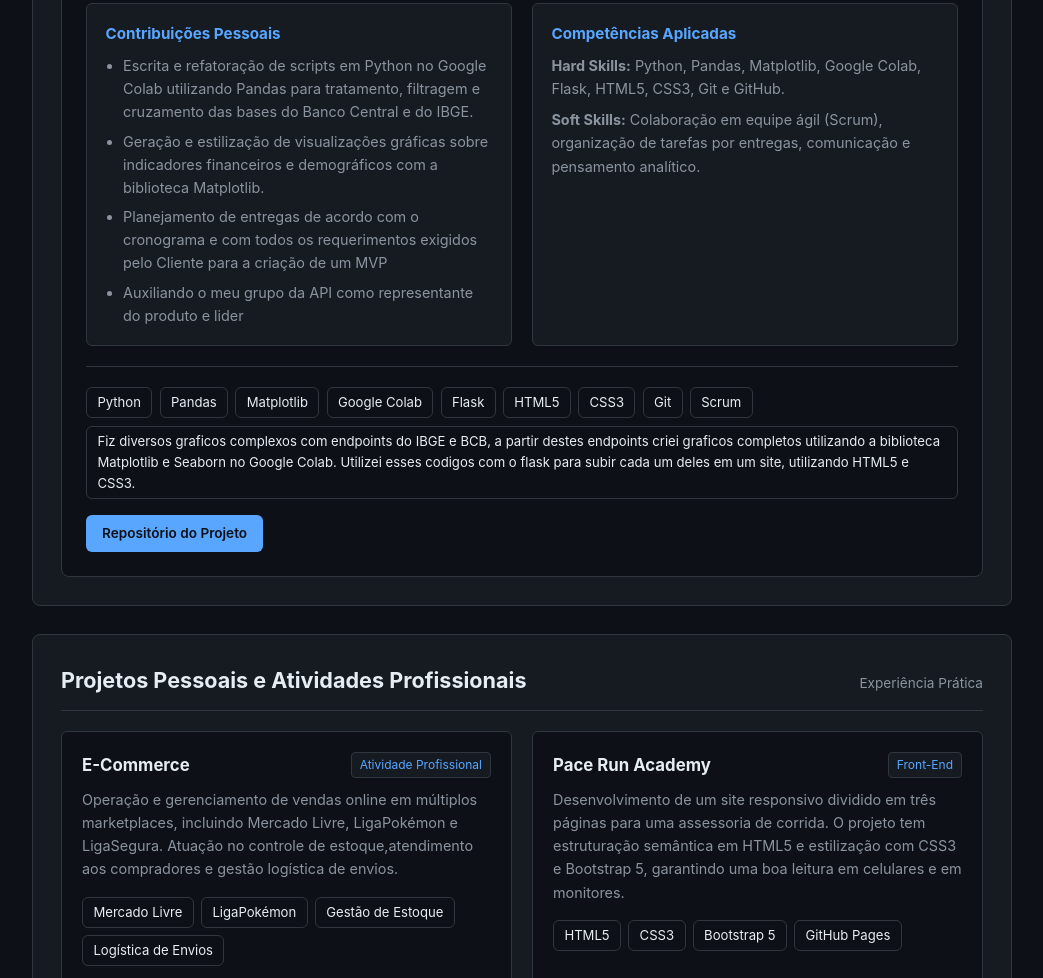
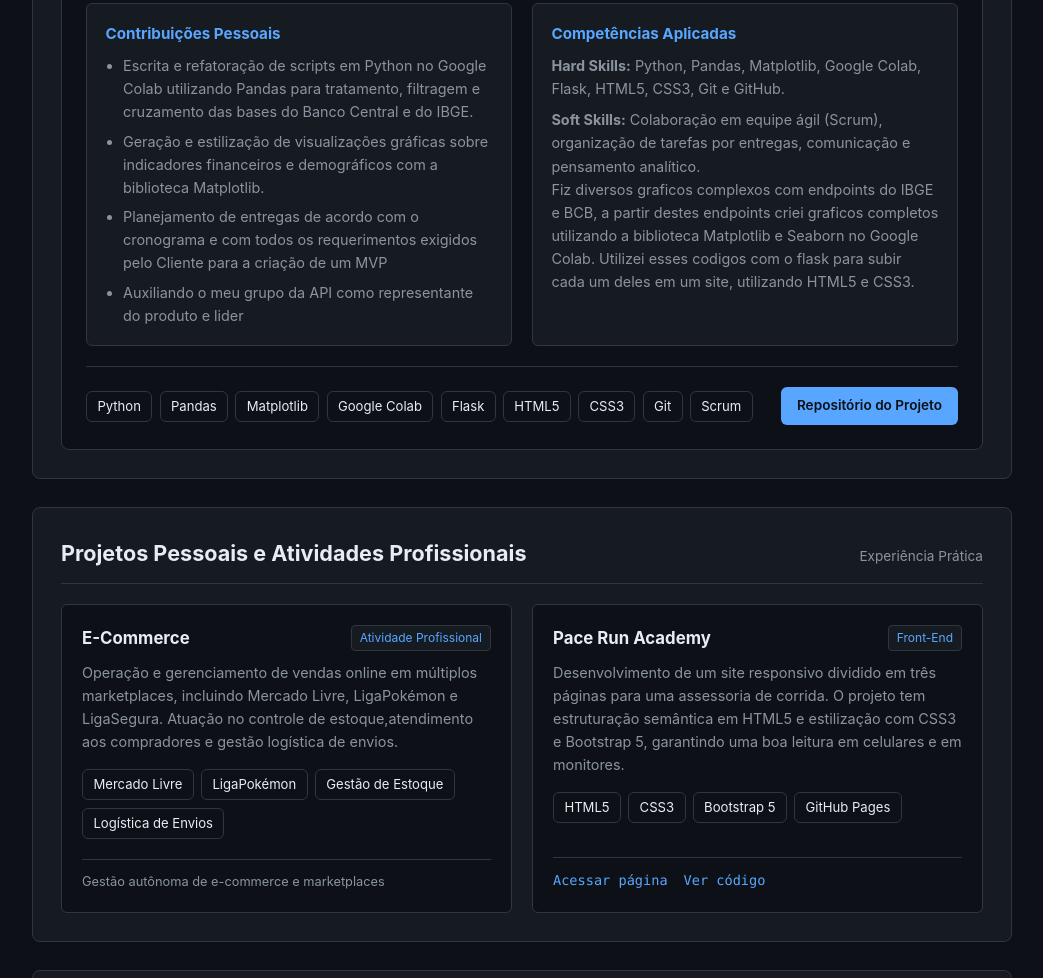
Before and after one commit to gabe435/portfolio, a plain HTML site: page index.html in a window 1280 px wide. Shown: the part 1094-2072 px from the top of the page, without its empty margins (118-1161 px from the left). Drawn offline with Linux system fonts and the light colour scheme.

Commit message:
Enhance skills section with project details
Added a paragraph detailing the creation of complex graphs using IBGE and BCB endpoints with Matplotlib and Seaborn, and their deployment using Flask, HTML5, and CSS3.

```diff
--- a/index.html
+++ b/index.html
@@ -116,6 +116,8 @@
                         <h4>Competências Aplicadas</h4>
                         <p><strong>Hard Skills:</strong> Python, Pandas, Matplotlib, Google Colab, Flask, HTML5, CSS3, Git e GitHub.</p>
                         <p class="mt-sm"><strong>Soft Skills:</strong> Colaboração em equipe ágil (Scrum), organização de tarefas por entregas, comunicação e pensamento analítico.</p>
+                        <p>Fiz diversos graficos complexos com endpoints do IBGE e BCB, a partir destes endpoints criei graficos completos utilizando a biblioteca Matplotlib e Seaborn no Google Colab.
+                        Utilizei esses codigos com o flask para subir cada um deles em um site, utilizando HTML5 e CSS3.</p>
                     </div>
                 </div>
 
@@ -131,8 +133,6 @@
                         <li>Git</li>
                         <li>Scrum</li>
 
-                        <li>Fiz diversos graficos complexos com endpoints do IBGE e BCB, a partir destes endpoints criei graficos completos utilizando a biblioteca Matplotlib e Seaborn no Google Colab.
-                        Utilizei esses codigos com o flask para subir cada um deles em um site, utilizando HTML5 e CSS3.</li>
                     </ul>
 
                     <div class="action-links">
```
